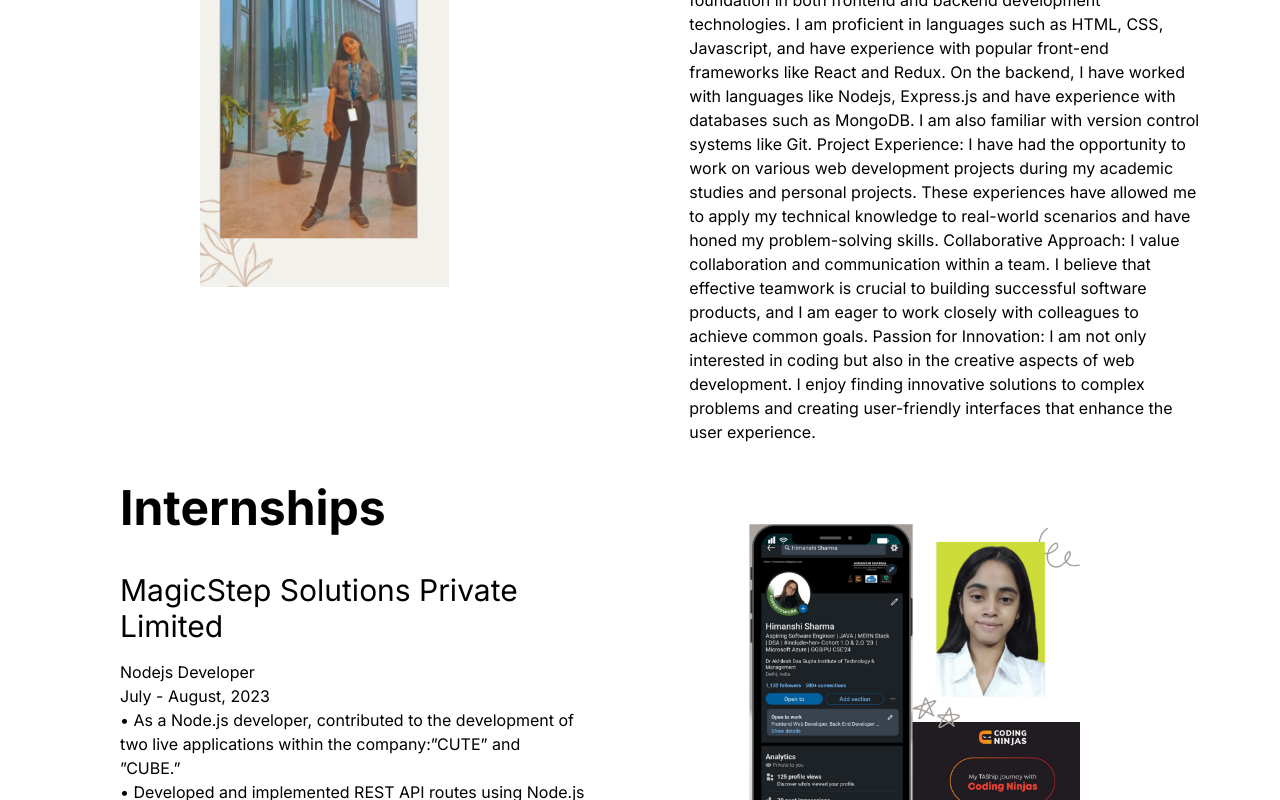
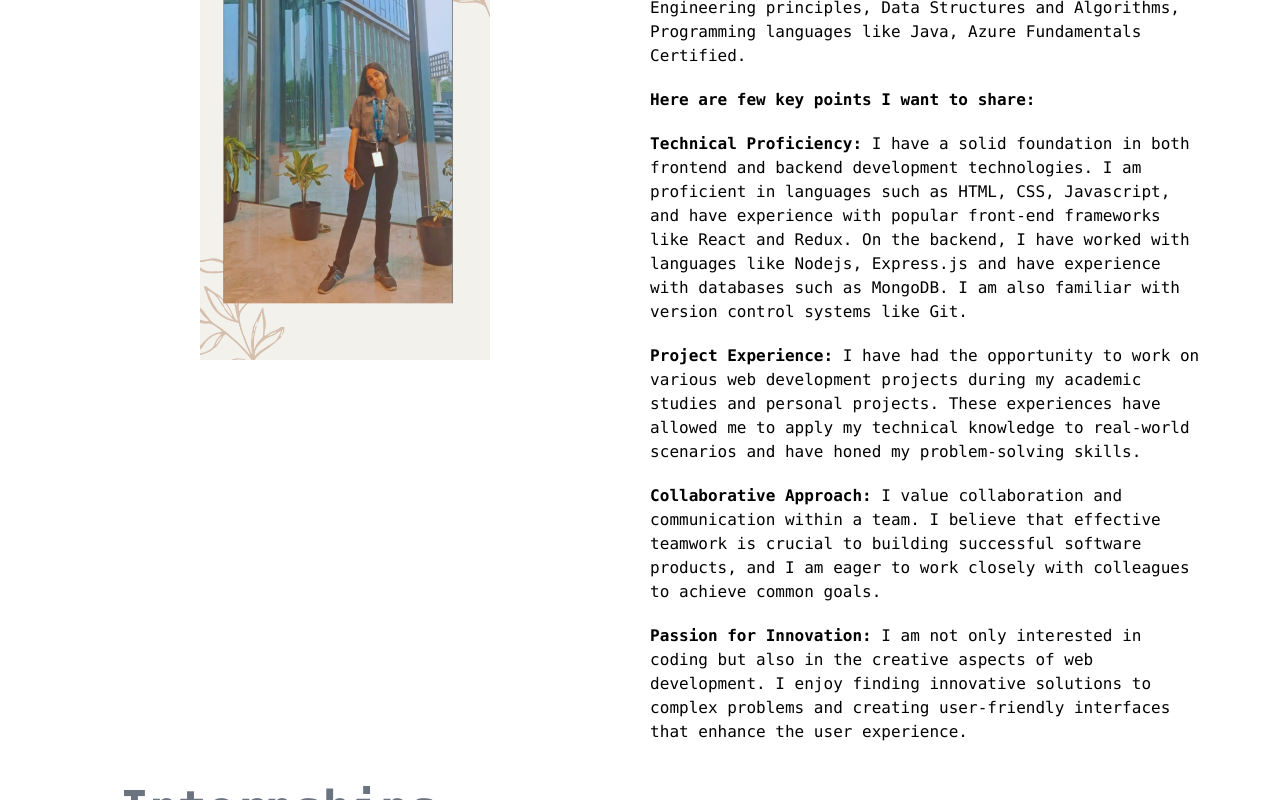
Before and after one commit to himanshi-sharma-123/my-portfolio, a Next.js app: page /about in a window 1280 px wide. Shown: the part 300-1100 px from the top of the page. Built offline with nearby package versions, Linux system fonts and the light colour scheme.

Commit message:
about page fonts

```diff
--- a/src/app/about/page.jsx
+++ b/src/app/about/page.jsx
@@ -40,53 +40,89 @@ function About() {
     <div>
       <div className="flex flex-row">
         <div className="ml-40 mt-10">
-          <Image src="/me.png" alt="my-image" width={5000} height={3000} />
+          <Image src="/me.png" alt="my-image" width={2000} height={3000} />
         </div>
-        <div className="px-10 ml-40 mt-10">
+        <div className="px-10 ml-20 mt-10">
           <div className="ml-10">
-            <h1>Fun Facts about me</h1>
+            <h1 className="font-mono italic text-5xl font-bold ">
+              Fun Facts about me...
+            </h1>
           </div>
-          <div className="ml-10">
-            <p className="">
+          <div className="ml-10 mt-8">
+            <p className="font-mono">
               I have gained a comprehensive understanding of Software
               Engineering principles, Data Structures and Algorithms,
               Programming languages like Java, Azure Fundamentals Certified.
-              Currently pursuing B. Tech in CSE from GGSIPU. Here are few key
-              points I want to share: Technical Proficiency: I have a solid
-              foundation in both frontend and backend development technologies.
-              I am proficient in languages such as HTML, CSS, Javascript, and
-              have experience with popular front-end frameworks like React and
-              Redux. On the backend, I have worked with languages like Nodejs,
-              Express.js and have experience with databases such as MongoDB. I
-              am also familiar with version control systems like Git. Project
-              Experience: I have had the opportunity to work on various web
-              development projects during my academic studies and personal
-              projects. These experiences have allowed me to apply my technical
-              knowledge to real-world scenarios and have honed my
-              problem-solving skills. Collaborative Approach: I value
-              collaboration and communication within a team. I believe that
-              effective teamwork is crucial to building successful software
-              products, and I am eager to work closely with colleagues to
-              achieve common goals. Passion for Innovation: I am not only
-              interested in coding but also in the creative aspects of web
-              development. I enjoy finding innovative solutions to complex
-              problems and creating user-friendly interfaces that enhance the
-              user experience.
+              <p className="mt-5">
+                <h1 className="text-1xl font-bold font-mono">
+                  Here are few key points I want to share:
+                </h1>
+                <ul className="mt-5">
+                  <li className="font-mono">
+                    <span className="font-bold font-mono">
+                      Technical Proficiency:{" "}
+                    </span>
+                    I have a solid foundation in both frontend and backend
+                    development technologies. I am proficient in languages such
+                    as HTML, CSS, Javascript, and have experience with popular
+                    front-end frameworks like React and Redux. On the backend, I
+                    have worked with languages like Nodejs, Express.js and have
+                    experience with databases such as MongoDB. I am also
+                    familiar with version control systems like Git.{" "}
+                  </li>
+                  <li className="mt-5 font-mono">
+                    <span className="font-bold font-mono">
+                      Project Experience:{" "}
+                    </span>
+                    I have had the opportunity to work on various web
+                    development projects during my academic studies and personal
+                    projects. These experiences have allowed me to apply my
+                    technical knowledge to real-world scenarios and have honed
+                    my problem-solving skills.
+                  </li>{" "}
+                  <li className="mt-5 font-mono">
+                    <span className="font-bold font-mono">
+                      Collaborative Approach:{" "}
+                    </span>
+                    I value collaboration and communication within a team. I
+                    believe that effective teamwork is crucial to building
+                    successful software products, and I am eager to work closely
+                    with colleagues to achieve common goals.
+                  </li>
+                  <li className="mt-5 font-mono">
+                    <span className="font-bold font-mono">
+                      Passion for Innovation:{" "}
+                    </span>
+                    I am not only interested in coding but also in the creative
+                    aspects of web development. I enjoy finding innovative
+                    solutions to complex problems and creating user-friendly
+                    interfaces that enhance the user experience.
+                  </li>
+                </ul>
+              </p>
             </p>
           </div>
         </div>
       </div>
       <div className="flex flex-row mt-10 ml-20">
         <div>
-          <h1 className="text-5xl font-bold">Internships</h1>
+          <h1 className="text-5xl font-bold font-mono itlatic text-gray-500">
+            Internships
+          </h1>
           {internships.map((internship, id) => (
             <div key={id} className="mt-10">
-              <h1 className="text-3xl">{internship.firm}</h1>
-              <h1 className="text-1xl mt-4">{internship.title}</h1>
-              <h1>{internship.timeline}</h1>
-              <h1 className="text-left">{internship.first}</h1>
-              <h1 className="text-left">{internship.second}</h1>
-              <h1 className="text-left">{internship.third}</h1>
+              <h1 className="text-3xl font-mono font-bold">
+                {internship.firm}
+              </h1>
+              <h1 className=" mt-4 font-mono font-bold text-gray-500">
+                {internship.title}
+              </h1>
+              <h1 className="font-mono font-bold text-gray-500">
+                {internship.timeline}
+              </h1>
+              <h1 className="text-left font-mono">{internship.first}</h1>
+              <h1 className="text-left font-mono">{internship.second}</h1>
+              <h1 className="text-left font-mono">{internship.third}</h1>
             </div>
           ))}
         </div>
```
